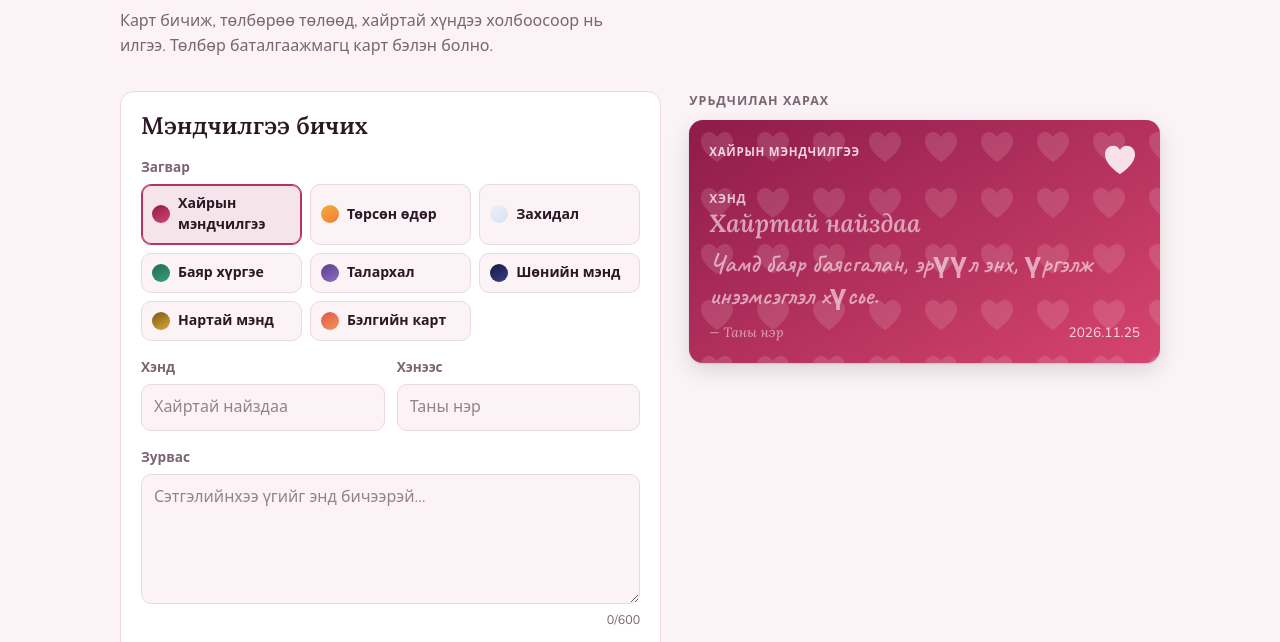
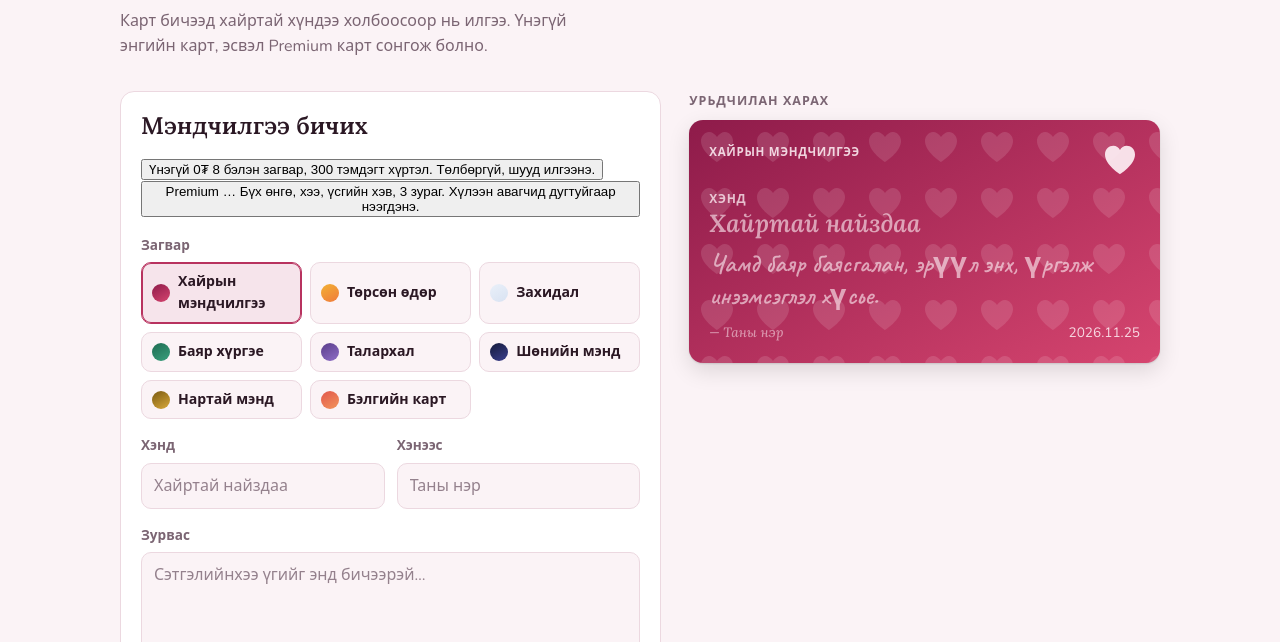
Before and after one commit to mnhbate57-blip/-., a website: page public/index.html in a window 1280 px wide. Shown: the part 109-751 px from the top of the page. Drawn offline with nearby package versions, Linux system fonts and the light colour scheme; no server answers.

Commit message:
Update index.html
Update

```diff
--- a/public/index.html
+++ b/public/index.html
@@ -14,12 +14,24 @@
   <header class="mast">
     <span class="eyebrow">Мэндчилгээ, захидал</span>
     <h1>Сэтгэлийн шуудан</h1>
-    <p class="lede">Карт бичиж, төлбөрөө төлөөд, хайртай хүндээ холбоосоор нь илгээ. Төлбөр баталгаажмагц карт бэлэн болно.</p>
+    <p class="lede">Карт бичээд хайртай хүндээ холбоосоор нь илгээ. Үнэгүй энгийн карт, эсвэл Premium карт сонгож болно.</p>
   </header>
 
   <section id="view-compose" class="compose" aria-labelledby="compose-title">
     <form class="panel" id="form" novalidate>
       <h2 id="compose-title">Мэндчилгээ бичих</h2>
+      <div class="plans" role="radiogroup" aria-label="Илгээх төрөл">
+        <button type="button" class="plan" id="plan-free" role="radio" aria-checked="true">
+          <span class="plan-name">Үнэгүй</span>
+          <span class="plan-price">0₮</span>
+          <span class="plan-desc">8 бэлэн загвар, 300 тэмдэгт хүртэл. Төлбөргүй, шууд илгээнэ.</span>
+        </button>
+        <button type="button" class="plan" id="plan-premium" role="radio" aria-checked="false">
+          <span class="plan-name">Premium</span>
+          <span class="plan-price" id="plan-premium-price">…</span>
+          <span class="plan-desc">Бүх өнгө, хээ, үсгийн хэв, 3 зураг. Хүлээн авагчид дугтуйгаар нээгдэнэ.</span>
+        </button>
+      </div>
       <div class="sub"><span class="legend" id="type-legend">Загвар</span><div class="opts" id="types" role="group" aria-labelledby="type-legend"></div></div>
       <div class="row2">
         <div class="field"><label for="to">Хэнд</label><input type="text" id="to" maxlength="60" placeholder="Хайртай найздаа" autocomplete="off"></div>
@@ -30,6 +42,7 @@
         <textarea id="message" maxlength="600" placeholder="Сэтгэлийнхээ үгийг энд бичээрэй…"></textarea>
         <span class="count" id="count">0/600</span>
       </div>
+      <div class="advanced" id="advanced" hidden>
       <div class="sub">
         <span class="legend" id="pal-legend">Өнгө</span>
         <div class="swatches" id="palettes" role="group" aria-labelledby="pal-legend"></div>
@@ -49,6 +62,7 @@
         <input type="file" id="img-input" accept="image/*" multiple hidden>
         <div class="picked" id="picked"></div>
         <div class="note" id="media-note" role="status">Зургийг автоматаар жижигрүүлнэ.</div>
+      </div>
       </div>
       <div class="status" id="status" role="status"></div>
       <div class="actionbar">
```
